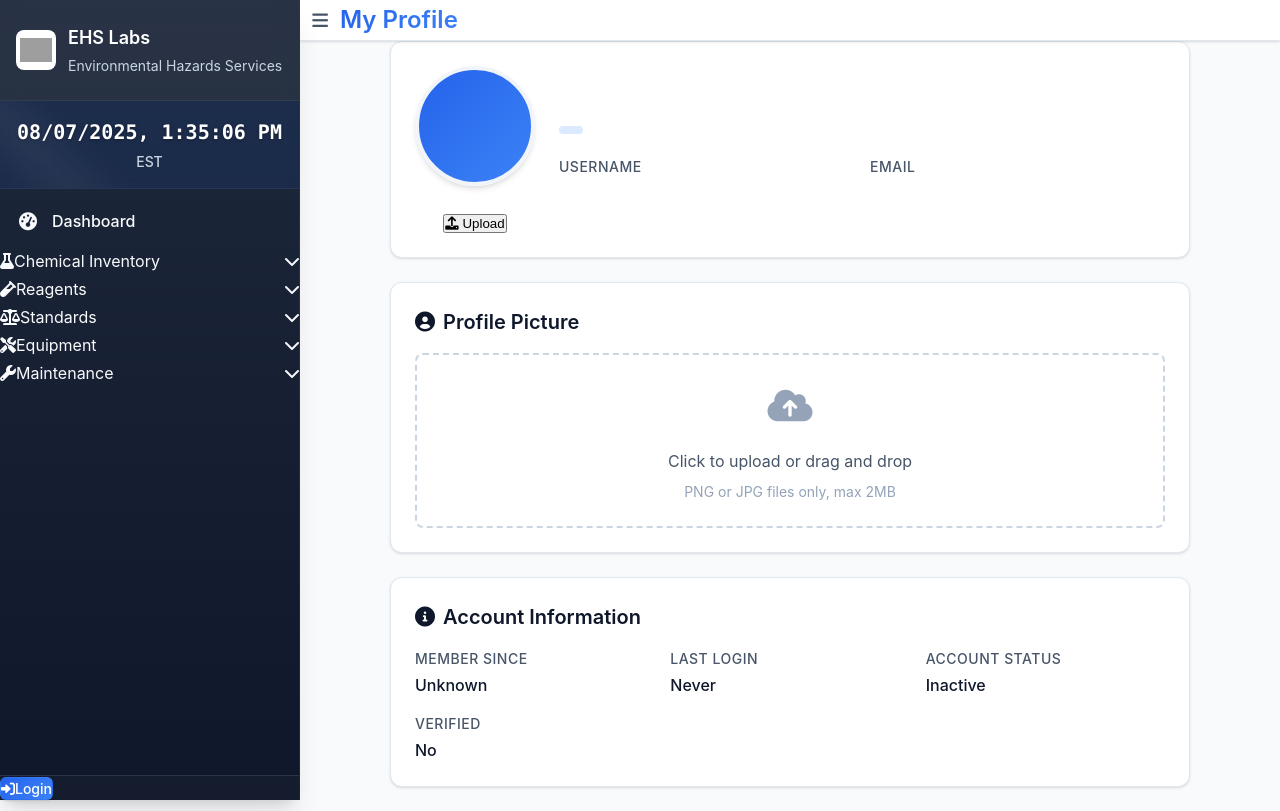
After one commit to labrat420-69/ehs-electronic-journal, a Python web app: template frontend/templates/auth/profile.html in a window 1280 px wide. The commit adds this page. Run offline with Jinja, Linux system fonts and the light colour scheme; the template is opened without the code that fills it, so the values that code supplies are empty; grey boxes are pictures that could not be loaded.

Commit message:
Add profile picture system and enhanced dashboard theme
Co-authored-by: labrat420-69 <224840331+labrat420-69@users.noreply.github.com>

```diff
--- /dev/null
+++ b/frontend/templates/auth/profile.html
@@ -0,0 +1,519 @@
+{% extends "base.html" %}
+
+{% block title %}My Profile - EHS Electronic Journal{% endblock %}
+{% block page_title %}My Profile{% endblock %}
+
+{% block extra_css %}
+<style>
+.profile-container {
+    max-width: 800px;
+    margin: 0 auto;
+}
+
+.profile-header {
+    background: var(--bg-surface);
+    border-radius: var(--border-radius-lg);
+    padding: var(--spacing-6);
+    margin-bottom: var(--spacing-6);
+    box-shadow: var(--shadow-sm);
+    border: 1px solid var(--border-color);
+    display: flex;
+    align-items: center;
+    gap: var(--spacing-6);
+}
+
+.profile-picture-section {
+    display: flex;
+    flex-direction: column;
+    align-items: center;
+    gap: var(--spacing-3);
+}
+
+.profile-picture-container {
+    position: relative;
+    width: 120px;
+    height: 120px;
+}
+
+.profile-picture {
+    width: 120px;
+    height: 120px;
+    border-radius: 50%;
+    object-fit: cover;
+    border: 4px solid var(--bg-tertiary);
+    box-shadow: var(--shadow-md);
+    transition: all var(--transition-normal);
+}
+
+.profile-picture:hover {
+    border-color: var(--primary-color);
+    transform: scale(1.05);
+}
+
+.default-avatar {
+    width: 120px;
+    height: 120px;
+    border-radius: 50%;
+    background: var(--primary-gradient);
+    display: flex;
+    align-items: center;
+    justify-content: center;
+    color: var(--text-inverse);
+    font-size: var(--font-size-4xl);
+    font-weight: var(--font-weight-bold);
+    border: 4px solid var(--bg-tertiary);
+    box-shadow: var(--shadow-md);
+    transition: all var(--transition-normal);
+}
+
+.default-avatar:hover {
+    border-color: var(--primary-color);
+    transform: scale(1.05);
+}
+
+.picture-upload-overlay {
+    position: absolute;
+    top: 0;
+    left: 0;
+    width: 100%;
+    height: 100%;
+    background: var(--bg-overlay);
+    border-radius: 50%;
+    display: flex;
+    align-items: center;
+    justify-content: center;
+    opacity: 0;
+    transition: opacity var(--transition-fast);
+    cursor: pointer;
+}
+
+.profile-picture-container:hover .picture-upload-overlay {
+    opacity: 1;
+}
+
+.picture-upload-overlay i {
+    color: var(--text-inverse);
+    font-size: var(--font-size-xl);
+}
+
+.profile-info {
+    flex: 1;
+}
+
+.profile-name {
+    font-size: var(--font-size-3xl);
+    font-weight: var(--font-weight-bold);
+    color: var(--text-primary);
+    margin-bottom: var(--spacing-2);
+}
+
+.profile-role {
+    display: inline-block;
+    padding: var(--spacing-1) var(--spacing-3);
+    background: var(--primary-lighter);
+    color: var(--primary-color);
+    border-radius: var(--border-radius-md);
+    font-size: var(--font-size-sm);
+    font-weight: var(--font-weight-medium);
+    text-transform: uppercase;
+    letter-spacing: 0.5px;
+    margin-bottom: var(--spacing-4);
+}
+
+.profile-details {
+    display: grid;
+    grid-template-columns: repeat(auto-fit, minmax(200px, 1fr));
+    gap: var(--spacing-4);
+}
+
+.profile-detail {
+    display: flex;
+    flex-direction: column;
+    gap: var(--spacing-1);
+}
+
+.detail-label {
+    font-size: var(--font-size-sm);
+    font-weight: var(--font-weight-medium);
+    color: var(--text-secondary);
+    text-transform: uppercase;
+    letter-spacing: 0.5px;
+}
+
+.detail-value {
+    font-size: var(--font-size-base);
+    color: var(--text-primary);
+    font-weight: var(--font-weight-medium);
+}
+
+.profile-actions {
+    display: flex;
+    gap: var(--spacing-3);
+    margin-top: var(--spacing-4);
+}
+
+.profile-card {
+    background: var(--bg-surface);
+    border-radius: var(--border-radius-lg);
+    padding: var(--spacing-6);
+    margin-bottom: var(--spacing-6);
+    box-shadow: var(--shadow-sm);
+    border: 1px solid var(--border-color);
+}
+
+.card-title {
+    font-size: var(--font-size-xl);
+    font-weight: var(--font-weight-semibold);
+    color: var(--text-primary);
+    margin-bottom: var(--spacing-4);
+    display: flex;
+    align-items: center;
+    gap: var(--spacing-2);
+}
+
+.upload-area {
+    border: 2px dashed var(--border-medium);
+    border-radius: var(--border-radius-md);
+    padding: var(--spacing-6);
+    text-align: center;
+    transition: all var(--transition-fast);
+    cursor: pointer;
+}
+
+.upload-area:hover {
+    border-color: var(--primary-color);
+    background: var(--primary-lighter);
+}
+
+.upload-area.drag-over {
+    border-color: var(--primary-color);
+    background: var(--primary-lighter);
+}
+
+.upload-icon {
+    font-size: var(--font-size-4xl);
+    color: var(--text-tertiary);
+    margin-bottom: var(--spacing-4);
+}
+
+.upload-text {
+    color: var(--text-secondary);
+    margin-bottom: var(--spacing-2);
+}
+
+.upload-hint {
+    font-size: var(--font-size-sm);
+    color: var(--text-tertiary);
+}
+
+#fileInput {
+    display: none;
+}
+
+.preview-container {
+    display: none;
+    align-items: center;
+    gap: var(--spacing-4);
+    padding: var(--spacing-4);
+    background: var(--bg-tertiary);
+    border-radius: var(--border-radius-md);
+    margin-top: var(--spacing-4);
+}
+
+.preview-image {
+    width: 80px;
+    height: 80px;
+    border-radius: 50%;
+    object-fit: cover;
+}
+
+.preview-info {
+    flex: 1;
+}
+
+.preview-actions {
+    display: flex;
+    gap: var(--spacing-2);
+}
+</style>
+{% endblock %}
+
+{% block content %}
+<div class="profile-container">
+    <!-- Profile Header -->
+    <div class="profile-header">
+        <div class="profile-picture-section">
+            <div class="profile-picture-container" onclick="document.getElementById('fileInput').click()">
+                {% if current_user.profile_picture %}
+                    <img src="/api/profile-picture/{{ current_user.profile_picture }}"
+                         alt="{{ current_user.full_name }}"
+                         class="profile-picture"
+                         id="currentProfilePicture">
+                {% else %}
+                    <div class="default-avatar" id="defaultAvatar">
+                        {{ current_user.full_name.split()[0][0] }}{% if current_user.full_name.split()|length > 1 %}{{ current_user.full_name.split()[1][0] }}{% endif %}
+                    </div>
+                {% endif %}
+                <div class="picture-upload-overlay">
+                    <i class="fas fa-camera"></i>
+                </div>
+            </div>
+            <div class="profile-actions">
+                <button class="btn-chart" onclick="document.getElementById('fileInput').click()">
+                    <i class="fas fa-upload"></i> Upload
+                </button>
+                {% if current_user.profile_picture %}
+                <button class="btn-chart secondary" onclick="deleteProfilePicture()">
+                    <i class="fas fa-trash"></i> Remove
+                </button>
+                {% endif %}
+            </div>
+        </div>
+
+        <div class="profile-info">
+            <h1 class="profile-name">{{ current_user.full_name }}</h1>
+            <span class="profile-role">{{ current_user.role.value.replace('_', ' ').title() }}</span>
+
+            <div class="profile-details">
+                <div class="profile-detail">
+                    <span class="detail-label">Username</span>
+                    <span class="detail-value">{{ current_user.username }}</span>
+                </div>
+                <div class="profile-detail">
+                    <span class="detail-label">Email</span>
+                    <span class="detail-value">{{ current_user.email }}</span>
+                </div>
+                {% if current_user.department %}
+                <div class="profile-detail">
+                    <span class="detail-label">Department</span>
+                    <span class="detail-value">{{ current_user.department }}</span>
+                </div>
+                {% endif %}
+                {% if current_user.phone %}
+                <div class="profile-detail">
+                    <span class="detail-label">Phone</span>
+                    <span class="detail-value">{{ current_user.phone }}</span>
+                </div>
+                {% endif %}
+            </div>
+        </div>
+    </div>
+
+    <!-- Profile Picture Upload -->
+    <div class="profile-card">
+        <h2 class="card-title">
+            <i class="fas fa-user-circle"></i>
+            Profile Picture
+        </h2>
+
+        <div class="upload-area" onclick="document.getElementById('fileInput').click()">
+            <div class="upload-icon">
+                <i class="fas fa-cloud-upload-alt"></i>
+            </div>
+            <div class="upload-text">Click to upload or drag and drop</div>
+            <div class="upload-hint">PNG or JPG files only, max 2MB</div>
+        </div>
+
+        <input type="file" id="fileInput" accept=".png,.jpg,.jpeg" onchange="handleFileSelect(event)">
+
+        <div class="preview-container" id="previewContainer">
+            <img class="preview-image" id="previewImage" alt="Preview">
+            <div class="preview-info">
+                <div id="fileName"></div>
+                <div id="fileSize"></div>
+            </div>
+            <div class="preview-actions">
+                <button class="btn-chart" onclick="uploadProfilePicture()">
+                    <i class="fas fa-check"></i> Confirm Upload
+                </button>
+                <button class="btn-chart secondary" onclick="cancelUpload()">
+                    <i class="fas fa-times"></i> Cancel
+                </button>
+            </div>
+        </div>
+    </div>
+
+    <!-- Account Information -->
+    <div class="profile-card">
+        <h2 class="card-title">
+            <i class="fas fa-info-circle"></i>
+            Account Information
+        </h2>
+
+        <div class="profile-details">
+            <div class="profile-detail">
+                <span class="detail-label">Member Since</span>
+                <span class="detail-value">{{ current_user.created_at.strftime('%B %d, %Y') if current_user.created_at else 'Unknown' }}</span>
+            </div>
+            <div class="profile-detail">
+                <span class="detail-label">Last Login</span>
+                <span class="detail-value">{{ current_user.last_login.strftime('%B %d, %Y at %I:%M %p') if current_user.last_login else 'Never' }}</span>
+            </div>
+            <div class="profile-detail">
+                <span class="detail-label">Account Status</span>
+                <span class="detail-value">{{ 'Active' if current_user.is_active else 'Inactive' }}</span>
+            </div>
+            <div class="profile-detail">
+                <span class="detail-label">Verified</span>
+                <span class="detail-value">{{ 'Yes' if current_user.is_verified else 'No' }}</span>
+            </div>
+        </div>
+    </div>
+</div>
+{% endblock %}
+
+{% block extra_js %}
+<script>
+let selectedFile = null;
+
+// Handle file selection
+function handleFileSelect(event) {
+    const file = event.target.files[0];
+    if (!file) return;
+
+    // Validate file type
+    if (!file.type.match(/^image\/(png|jpg|jpeg)$/)) {
+        alert('Please select a PNG or JPG file.');
+        return;
+    }
+
+    // Validate file size (2MB max)
+    if (file.size > 2 * 1024 * 1024) {
+        alert('File size must be less than 2MB.');
+        return;
+    }
+
+    selectedFile = file;
+
+    // Show preview
+    const reader = new FileReader();
+    reader.onload = function(e) {
+        document.getElementById('previewImage').src = e.target.result;
+        document.getElementById('fileName').textContent = file.name;
+        document.getElementById('fileSize').textContent = formatFileSize(file.size);
+        document.getElementById('previewContainer').style.display = 'flex';
+    };
+    reader.readAsDataURL(file);
+}
+
+// Handle drag and drop
+const uploadArea = document.querySelector('.upload-area');
+
+uploadArea.addEventListener('dragover', (e) => {
+    e.preventDefault();
+    uploadArea.classList.add('drag-over');
+});
+
+uploadArea.addEventListener('dragleave', () => {
+    uploadArea.classList.remove('drag-over');
+});
+
+uploadArea.addEventListener('drop', (e) => {
+    e.preventDefault();
+    uploadArea.classList.remove('drag-over');
+
+    const files = e.dataTransfer.files;
+    if (files.length > 0) {
+        document.getElementById('fileInput').files = files;
+        handleFileSelect({ target: { files: files } });
+    }
+});
+
+// Upload profile picture
+async function uploadProfilePicture() {
+    if (!selectedFile) {
+        alert('No file selected.');
+        return;
+    }
+
+    const formData = new FormData();
+    formData.append('file', selectedFile);
+
+    try {
+        const response = await fetch('/auth/profile-picture', {
+            method: 'POST',
+            body: formData
+        });
+
+        const result = await response.json();
+
+        if (result.success) {
+            // Update the profile picture display
+            const currentPicture = document.getElementById('currentProfilePicture');
+            const defaultAvatar = document.getElementById('defaultAvatar');
+
+            if (currentPicture) {
+                currentPicture.src = result.url + '?t=' + Date.now(); // Add timestamp to force refresh
+            } else if (defaultAvatar) {
+                // Replace default avatar with image
+                const container = defaultAvatar.parentElement;
+                container.innerHTML = `
+                    <img src="${result.url}?t=${Date.now()}"
+                         alt="{{ current_user.full_name }}"
+                         class="profile-picture"
+                         id="currentProfilePicture">
+                    <div class="picture-upload-overlay">
+                        <i class="fas fa-camera"></i>
+                    </div>
+                `;
+            }
+
+            // Hide preview and reset file input
+            cancelUpload();
+
+            alert('Profile picture updated successfully!');
+
+            // Reload the page to update the interface
+            setTimeout(() => location.reload(), 1000);
+
+        } else {
+            alert('Error uploading profile picture: ' + (result.detail || 'Unknown error'));
+        }
+    } catch (error) {
+        console.error('Upload error:', error);
+        alert('Error uploading profile picture. Please try again.');
+    }
+}
+
+// Delete profile picture
+async function deleteProfilePicture() {
+    if (!confirm('Are you sure you want to remove your profile picture?')) {
+        return;
+    }
+
+    try {
+        const response = await fetch('/auth/profile-picture', {
+            method: 'DELETE'
+        });
+
+        const result = await response.json();
+
+        if (result.success) {
+            alert('Profile picture removed successfully!');
+            location.reload();
+        } else {
+            alert('Error removing profile picture: ' + (result.detail || 'Unknown error'));
+        }
+    } catch (error) {
+        console.error('Delete error:', error);
+        alert('Error removing profile picture. Please try again.');
+    }
+}
+
+// Cancel upload
+function cancelUpload() {
+    selectedFile = null;
+    document.getElementById('fileInput').value = '';
+    document.getElementById('previewContainer').style.display = 'none';
+}
+
+// Format file size
+function formatFileSize(bytes) {
+    if (bytes === 0) return '0 Bytes';
+    const k = 1024;
+    const sizes = ['Bytes', 'KB', 'MB'];
+    const i = Math.floor(Math.log(bytes) / Math.log(k));
+    return parseFloat((bytes / Math.pow(k, i)).toFixed(2)) + ' ' + sizes[i];
+}
+</script>
+{% endblock %}
```
Also changed, not shown: backend/app/models/user.py (+9 -0 lines), backend/app/routes/auth.py (+129 -15 lines), frontend/templates/base.html (+11 -3 lines).
